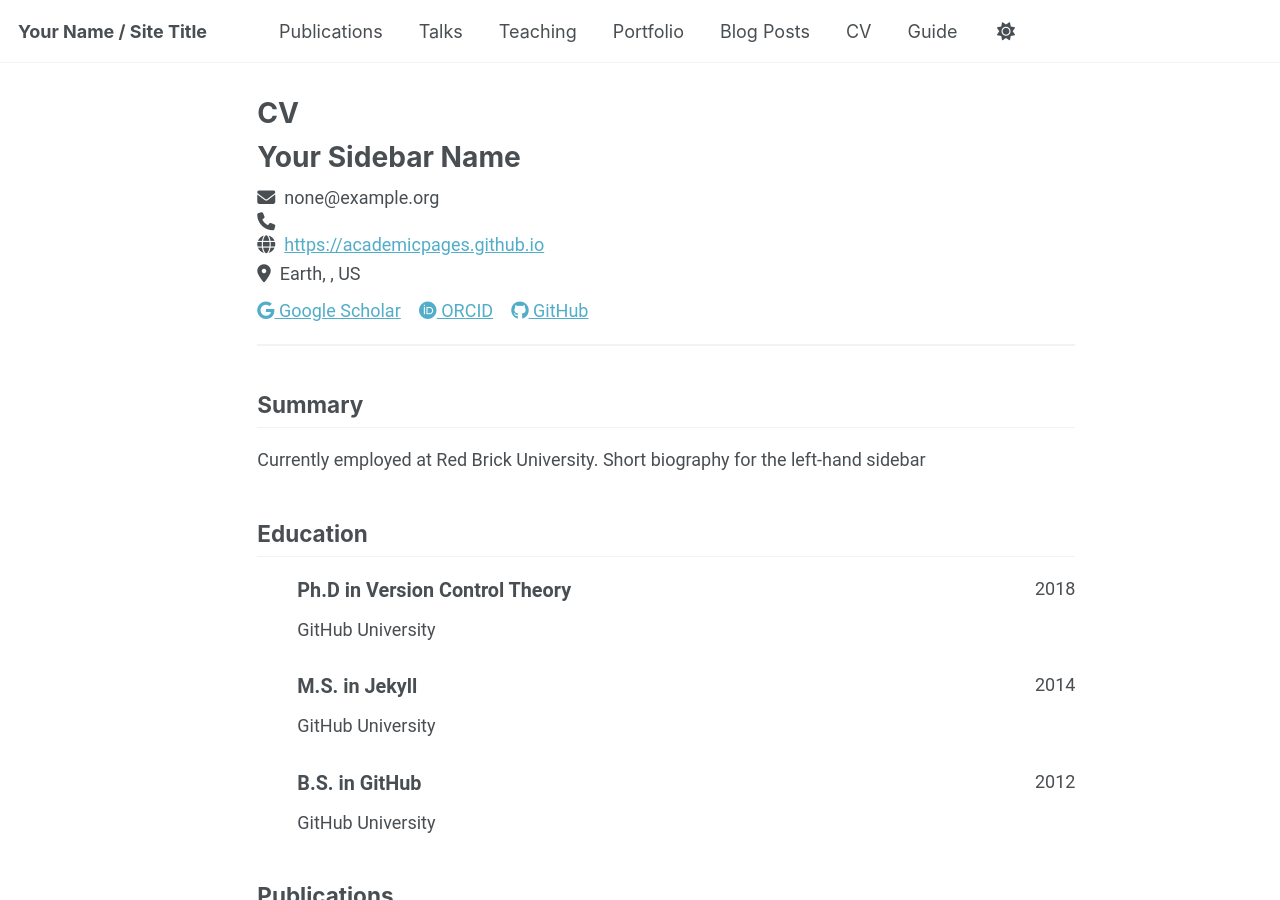
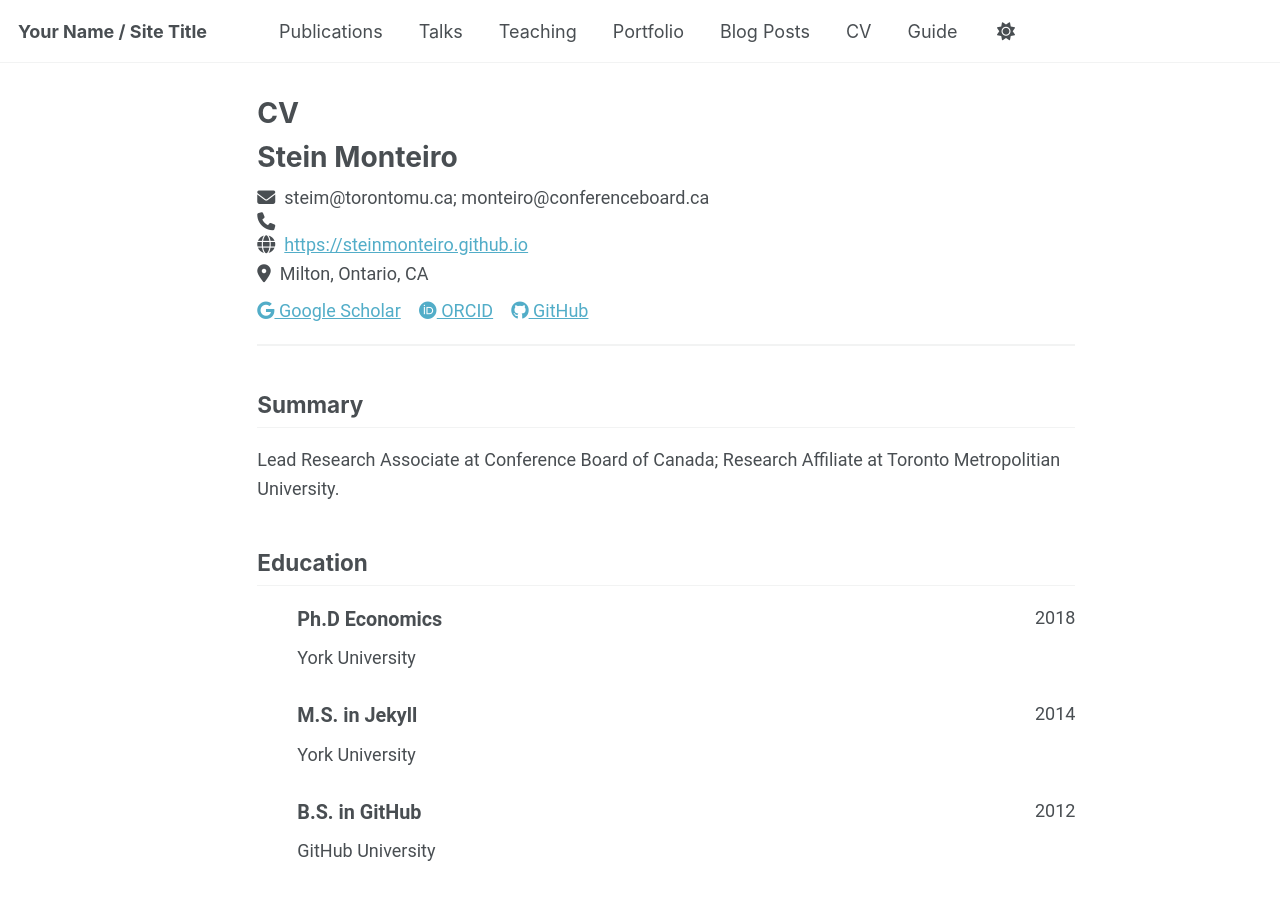
Before and after one commit to SteinMonteiro/steinmonteiro.github.io, a Jekyll site: the page built from _pages/cv-json.md, in a window 1280 px wide and 900 px high. Built offline with Jekyll 4.4.1, drawn with Linux system fonts in a browser that asks for light colours; a script bundle is joined from its source files by our own code; library files that are not in the unit come from our copies.

Commit message:
Update CV with personal details and educational background

```diff
--- a/_data/cv.json
+++ b/_data/cv.json
@@ -1,40 +1,40 @@
 {
   "basics": {
-    "name": "Your Sidebar Name",
-    "email": "none@example.org",
+    "name": "Stein Monteiro",
+    "email": "steim@torontomu.ca; monteiro@conferenceboard.ca",
     "phone": "",
-    "website": "https://academicpages.github.io",
-    "summary": "Currently employed at Red Brick University. Short biography for the left-hand sidebar",
+    "website": "https://steinmonteiro.github.io",
+    "summary": "Lead Research Associate at Conference Board of Canada; Research Affiliate at Toronto Metropolitian University.",
     "location": {
-      "address": "",
-      "postalCode": "",
-      "city": "Earth",
-      "countryCode": "US",
-      "region": ""
+      "address": "1184 Barr Cresecent",
+      "postalCode": "L9T 6X7",
+      "city": "Milton",
+      "countryCode": "CA",
+      "region": "Ontario"
     },
     "profiles": [
       {
         "network": "Google Scholar",
         "username": "",
-        "url": "https://scholar.google.com/citations?user=PS_CX0AAAAAJ"
+        "url": "https://scholar.google.com/citations?user=6RaI-T8AAAAJ"
       },
       {
         "network": "ORCID",
         "username": "",
-        "url": "https://orcid.org/yourorcidurl"
+        "url": "https://orcid.org/0000-0002-3709-4368"
       },
       {
         "network": "GitHub",
-        "username": "academicpages",
-        "url": "https://github.com/academicpages"
+        "username": "SteinMonteiro",
+        "url": "https://github.com/SteinMonteiro"
       }
     ]
   },
   "work": [],
   "education": [
     {
-      "institution": "GitHub University",
-      "area": "Ph.D in Version Control Theory",
+      "institution": "York University",
+      "area": "Ph.D Economics",
       "studyType": "",
       "startDate": "",
       "endDate": "2018",
@@ -42,7 +42,7 @@
       "courses": []
     },
     {
-      "institution": "GitHub University",
+      "institution": "York University",
       "area": "M.S. in Jekyll",
       "studyType": "",
       "startDate": "",
```
